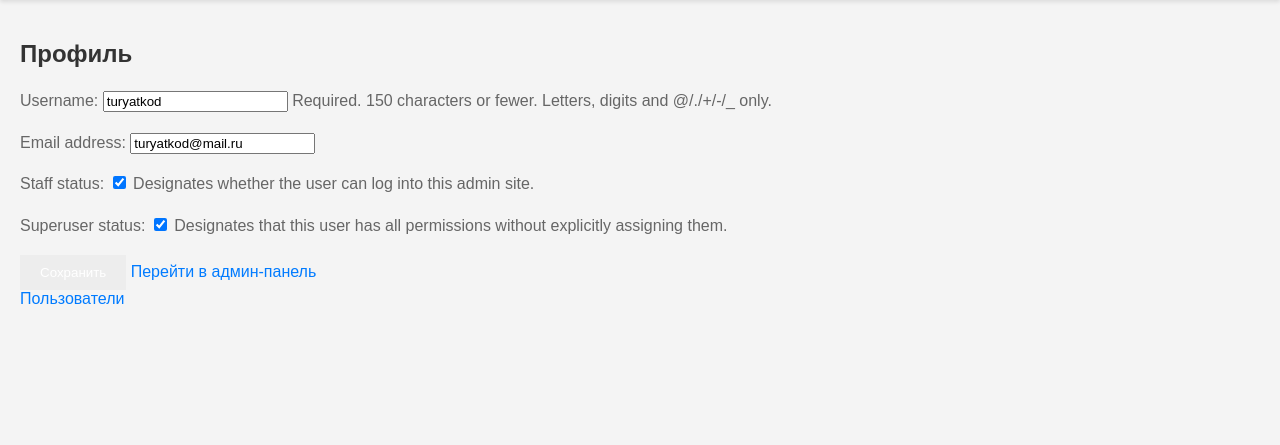
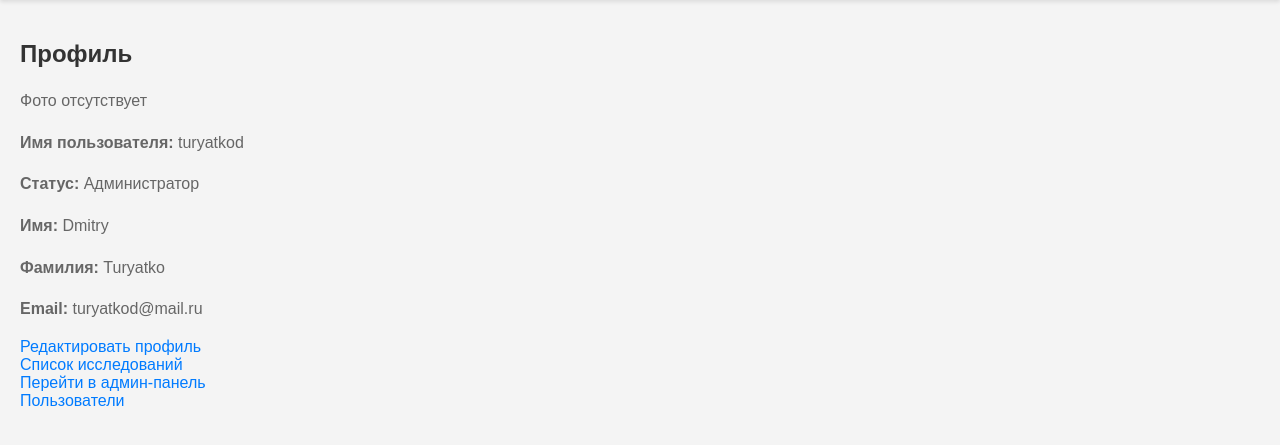
Before and after one commit to DmitryTomat/Web_diplom, a Django app: page /profile/ in a window 1280 px wide. Shown: the part 71-516 px from the top of the page. Run offline with Django 5.2, Linux system fonts and the light colour scheme; a user stored in the database is signed in; some web fonts are replaced.

Commit message:
add reserch and info user

```diff
--- a/mysite/myapp/templates/profile.html
+++ b/mysite/myapp/templates/profile.html
@@ -4,12 +4,33 @@
 
 {% block content %}
     <h2>Профиль</h2>
-    <form method="post">
-        {% csrf_token %}
-        {{ form.as_p }}
-        <button type="submit">Сохранить</button>
-    </form>
+    <div class="profile-info">
+        <div class="profile-photo">
+            {% if user.profile_photo %}
+                <img src="{{ user.profile_photo.url }}" alt="Фото профиля">
+            {% else %}
+                <p>Фото отсутствует</p>
+            {% endif %}
+        </div>
+        <div class="profile-details">
+            <p><strong>Имя пользователя:</strong> {{ user.username }}</p>
+            <p><strong>Статус:</strong>
+                {% if user.is_staff %}
+                    Администратор
+                {% else %}
+                    Пользователь
+                {% endif %}
+            </p>
+            <p><strong>Имя:</strong> {{ user.first_name }}</p>
+            <p><strong>Фамилия:</strong> {{ user.last_name }}</p>
+            <p><strong>Email:</strong> {{ user.email }}</p>
+        </div>
+    </div>
+    <a href="{% url 'settings_user' %}">Редактировать профиль</a>
+    <br>
+    <a href="{% url 'research_list' %}">Список исследований</a>
     {% if user.is_staff %}
+        <br>
         <a href="{% url 'admin:index' %}">Перейти в админ-панель</a>
         <br>
         <a href="{% url 'user_list' %}">Пользователи</a>
--- a/mysite/myapp/templates/settings_user.html
+++ b/mysite/myapp/templates/settings_user.html
@@ -5,7 +5,7 @@
 {% block content %}
 <div class="settings-container">
     <h2>Настройки пользователя</h2>
-    <form method="post" action="{% url 'settings_user' %}">
+    <form method="post" action="{% url 'settings_user' %}" enctype="multipart/form-data">
         {% csrf_token %}
         <div class="form-group">
             <label for="username">Имя пользователя:</label>
@@ -24,6 +24,10 @@
             <input type="text" id="last_name" name="last_name" value="{{ user.last_name }}">
         </div>
         <div class="form-group">
+            <label for="profile_photo">Фото профиля:</label>
+            <input type="file" id="profile_photo" name="profile_photo">
+        </div>
+        <div class="form-group">
             <button type="submit">Сохранить изменения</button>
         </div>
     </form>
--- a/mysite/myapp/urls.py
+++ b/mysite/myapp/urls.py
@@ -15,4 +15,5 @@
     path('users/', views.user_list_view, name='user_list'),
     path('users/delete/<int:user_id>/', views.delete_user_view, name='delete_user'),
     path('users/toggle_staff_status/<int:user_id>/', views.toggle_staff_status_view, name='toggle_staff_status'),
+    path('research/', views.research_list_view, name='research_list'),
 ]
--- a/mysite/myapp/views.py
+++ b/mysite/myapp/views.py
@@ -3,10 +3,14 @@
 from .forms import UserForm
 from django.contrib.auth import authenticate, login
 from .forms import LoginForm
-from django.shortcuts import render, redirect, get_object_or_404
-from django.contrib.auth.decorators import login_required, user_passes_test
+from django.shortcuts import get_object_or_404
+from django.contrib.auth.decorators import user_passes_test
+from django.contrib.auth.models import User
+from django.shortcuts import render, redirect
 from django.contrib import messages
-from django.contrib.auth.models import User
+from django.contrib.auth.decorators import login_required
+from django.core.files.storage import default_storage
+from django.core.files.base import ContentFile
 
 def login_view(request):
     if request.method == 'POST':
@@ -74,6 +78,13 @@
         user.email = request.POST.get('email')
         user.first_name = request.POST.get('first_name')
         user.last_name = request.POST.get('last_name')
+
+        # Обработка загрузки фотографии профиля
+        if 'profile_photo' in request.FILES:
+            profile_photo = request.FILES['profile_photo']
+            path = default_storage.save(f'profile_photos/{user.id}/{profile_photo.name}', ContentFile(profile_photo.read()))
+            user.profile_photo = path
+
         user.save()
         messages.success(request, 'Настройки успешно сохранены.')
         return redirect('settings_user')
@@ -98,3 +109,11 @@
     user.save()
     messages.success(request, 'Роль пользователя успешно изменена.')
     return redirect('user_list')
+
+@login_required
+def research_list_view(request):
+    # Здесь вы можете получить список исследований для текущего пользователя
+    # Например, researches = Research.objects.filter(user=request.user)
+    # Замените Research на вашу модель исследований
+    researches = []  # Замените на реальный запрос к базе данных
+    return render(request, 'research_list.html', {'researches': researches})
```
Also changed, not shown: mysite/myapp/templates/research_list.html (added, +14 -0 lines), mysite/db.sqlite3, mysite/profile_photos/1/1594e3d231fed5eebf50de85c9ac6bd9.jpg (added).
